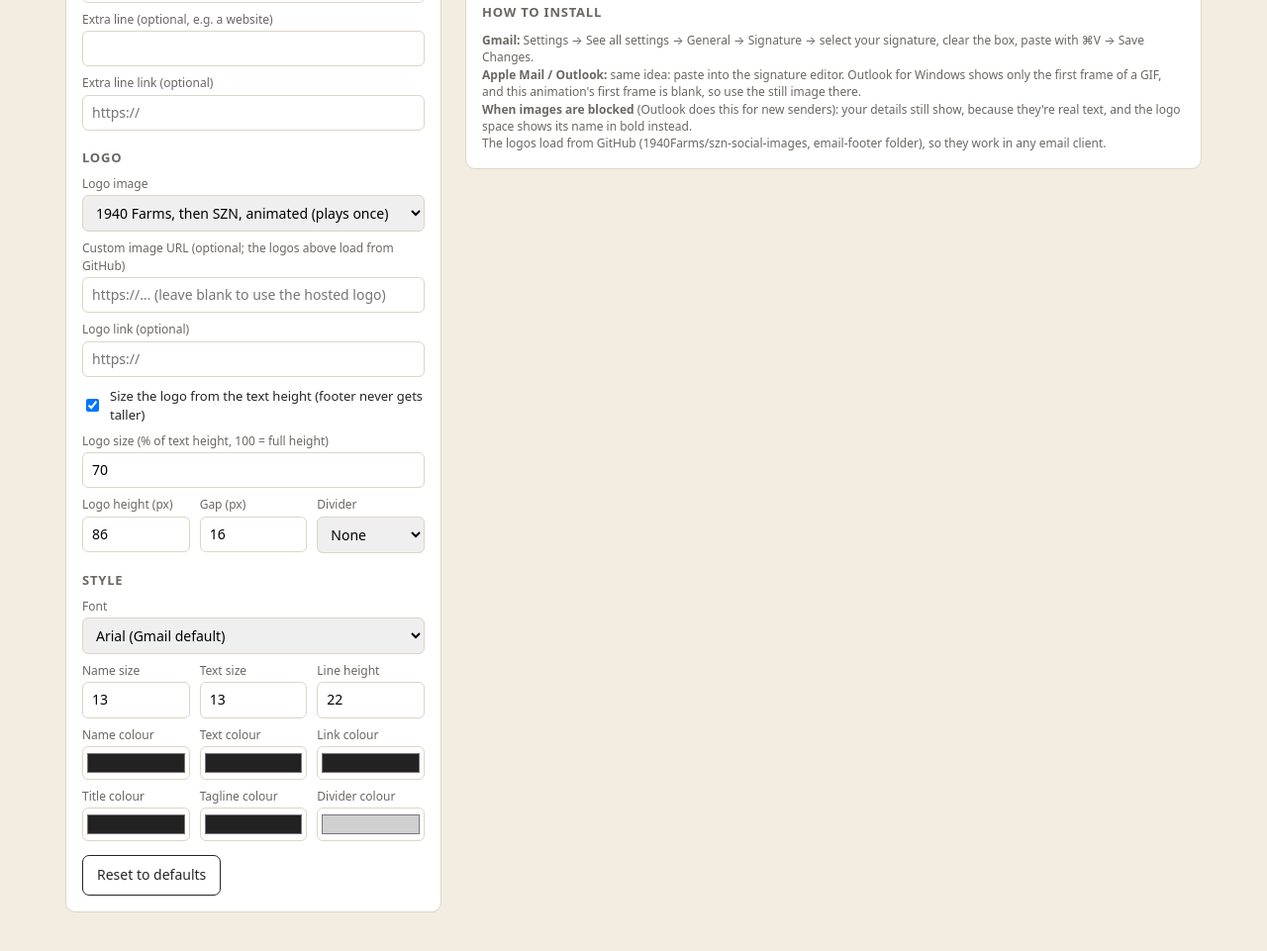
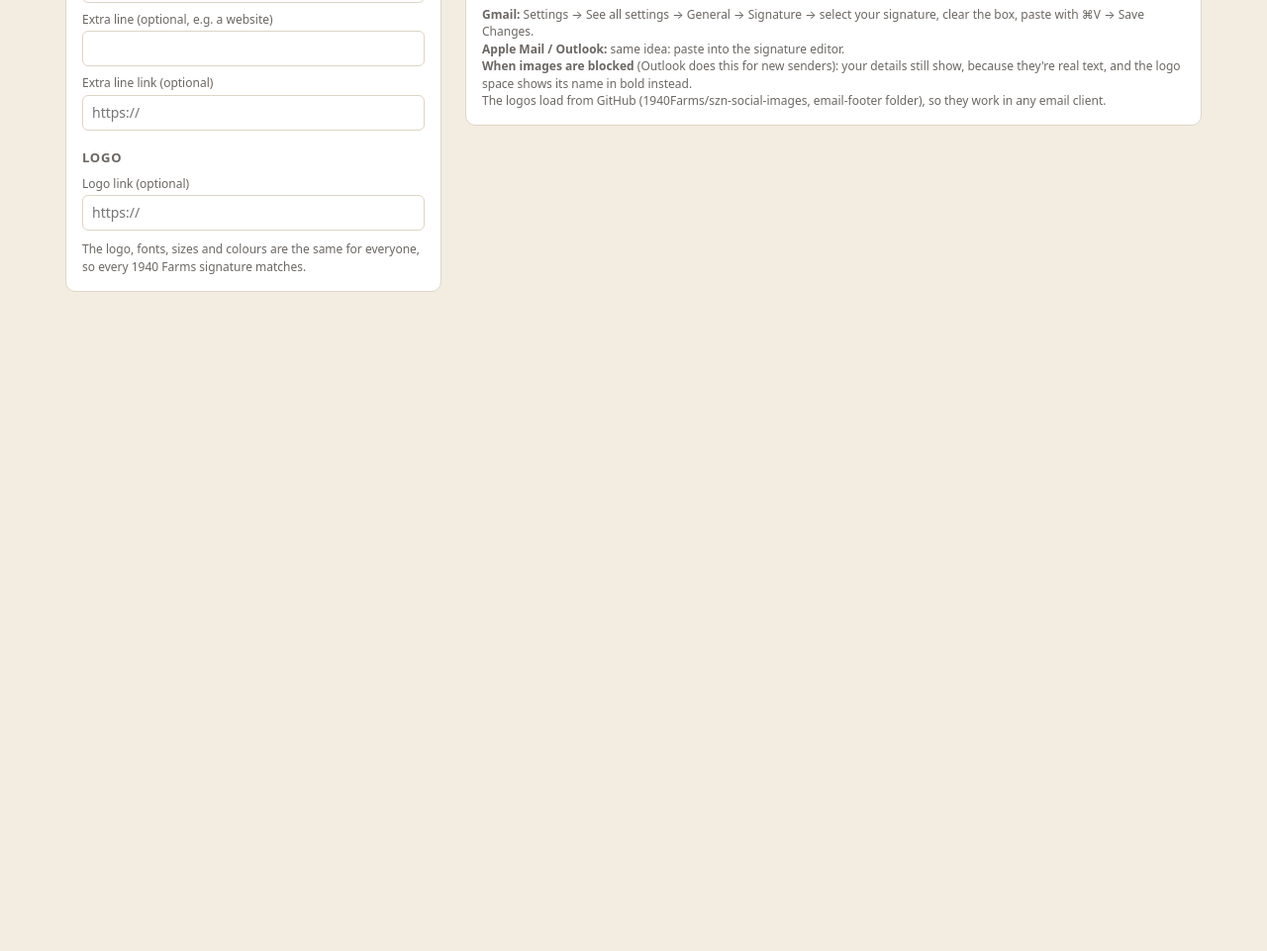
Before and after one commit to 1940Farms/1940-farms-email-footer, a plain HTML site: page szn/index.html in a window 1280 px wide. Shown: the part 607-1568 px from the top of the page at 99% size. After the commit the page ends 950 px from the top, so only its background shows below. Drawn offline with Linux system fonts and the light colour scheme.

Commit message:
Standard look: no style/logo controls, tighter lines, grey name, dark blue email link

```diff
--- a/szn/index.html
+++ b/szn/index.html
@@ -50,48 +50,8 @@
   <label>Extra line link (optional)</label><input type="url" data-k="extraUrl" placeholder="https://">
 
   <h2>Logo</h2>
-  <label>Logo image</label>
-  <select data-k="logoFile">
-      <option value="1940 + SZN Footer/1940 + SZN Logos - Email (on white, plays once).gif">1940 Farms, then SZN, animated (plays once)</option>
-      <option value="1940 + SZN Footer/1940 + SZN Logos - Email (still).png">1940 Farms + SZN, still image (best for Outlook)</option>
-  </select>
-  <label>Custom image URL (optional; the logos above load from GitHub)</label>
-  <input type="url" data-k="logoUrl" placeholder="https://… (leave blank to use the hosted logo)">
   <label>Logo link (optional)</label><input type="url" data-k="logoLink" placeholder="https://">
-  <label class="check"><input type="checkbox" data-k="fitLogo"> Size the logo from the text height (footer never gets taller)</label>
-  <label>Logo size (% of text height, 100 = full height)</label><input type="number" data-k="logoScale" min="30" max="100" step="5">
-  <div class="three">
-    <div><label>Logo height (px)</label><input type="number" data-k="logoH" min="40" max="200"></div>
-    <div><label>Gap (px)</label><input type="number" data-k="gap" min="0" max="60"></div>
-    <div><label>Divider</label><select data-k="divider"><option value="none">None</option><option value="line">Thin line</option></select></div>
-  </div>
-
-  <h2>Style</h2>
-  <label>Font</label>
-  <select data-k="font">
-    <option value="Arial, Helvetica, sans-serif">Arial (Gmail default)</option>
-    <option value="Helvetica, Arial, sans-serif">Helvetica</option>
-    <option value="Verdana, Geneva, sans-serif">Verdana</option>
-    <option value="Georgia, 'Times New Roman', serif">Georgia</option>
-    <option value="Tahoma, Geneva, sans-serif">Tahoma</option>
-    <option value="'Trebuchet MS', Arial, sans-serif">Trebuchet</option>
-  </select>
-  <div class="three">
-    <div><label>Name size</label><input type="number" data-k="nameSize" min="9" max="24"></div>
-    <div><label>Text size</label><input type="number" data-k="textSize" min="9" max="20"></div>
-    <div><label>Line height</label><input type="number" data-k="lineH" min="12" max="32"></div>
-  </div>
-  <div class="three">
-    <div><label>Name colour</label><input type="color" data-k="nameColor"></div>
-    <div><label>Text colour</label><input type="color" data-k="textColor"></div>
-    <div><label>Link colour</label><input type="color" data-k="linkColor"></div>
-  </div>
-  <div class="three">
-    <div><label>Title colour</label><input type="color" data-k="titleColor"></div>
-    <div><label>Tagline colour</label><input type="color" data-k="tagColor"></div>
-    <div><label>Divider colour</label><input type="color" data-k="divColor"></div>
-  </div>
-  <div class="btns"><button class="ghost" id="reset">Reset to defaults</button></div>
+  <div class="note">The logo, fonts, sizes and colours are the same for everyone, so every 1940 Farms signature matches.</div>
 </section>
 
 <section>
@@ -113,7 +73,7 @@
     <h2>How to install</h2>
     <div class="note">
       <b>Gmail:</b> Settings → See all settings → General → Signature → select your signature, clear the box, paste with ⌘V → Save Changes.<br>
-      <b>Apple Mail / Outlook:</b> same idea: paste into the signature editor. Outlook for Windows shows only the first frame of a GIF, and this animation's first frame is blank, so use the still image there.<br>
+      <b>Apple Mail / Outlook:</b> same idea: paste into the signature editor.<br>
       <b>When images are blocked</b> (Outlook does this for new senders): your details still show, because they're real text, and the logo space shows its name in bold instead.<br>
       The logos load from GitHub (1940Farms/szn-social-images, email-footer folder), so they work in any email client.
     </div>
@@ -137,31 +97,27 @@ const DEFAULTS = {
   fitLogo: true, logoScale: 70, logoH: 86, gap: 16, divider: "none",
   font: "Arial, Helvetica, sans-serif",
   // every line the same size and colour; only the name is bold
-  nameSize: 13, textSize: 13, lineH: 22,
-  nameColor: "#222222", titleColor: "#222222", textColor: "#222222",
-  linkColor: "#222222", tagColor: "#222222", divColor: "#d0d0d0",
+  // tighter lines; name bold in 75% grey; email a dark-blue underlined link; everything else one colour
+  nameSize: 13, textSize: 13, lineH: 18,
+  nameColor: "#404040", titleColor: "#222222", textColor: "#222222",
+  linkColor: "#0b3d91", tagColor: "#222222", divColor: "#d0d0d0",
   styleVersion: 2
 };
-// Settings saved before the matching-text update keep their details but take the new style.
-const STYLE_KEYS = ["font", "nameSize", "textSize", "lineH", "nameColor", "titleColor", "textColor", "linkColor", "tagColor"];
+// The look is standard for everyone: saved settings only ever restore the details people typed.
+const LOCKED_KEYS = ["font", "nameSize", "textSize", "lineH", "nameColor", "titleColor", "textColor", "linkColor", "tagColor",
+                     "divColor", "fitLogo", "logoScale", "logoH", "gap", "divider", "logoUrl", "logoFile", "styleVersion"];
 function loadSaved(raw) {
   const s = JSON.parse(raw || "{}");
-  if (s.styleVersion !== DEFAULTS.styleVersion) { STYLE_KEYS.forEach(k => delete s[k]); delete s.styleVersion; }
+  LOCKED_KEYS.forEach(k => delete s[k]);
   return s;
 }
 const isCombo = (file) => file.startsWith("1940 + SZN");
 const logoRatio = () => isCombo(S.logoFile) ? 628 / 172 : 520 / 240;   // width / height of the logo files
 // Shown in place of the logo when an email app blocks images (Outlook does for new senders)
 const logoAlt = () => isCombo(S.logoFile) ? "1940 Farms | SZN Spice Company" : "1940 Farms";
-const KEY = "1940-email-footer-shared-v1";          // your details: shared by both footer pages
-const LOGO_KEY = KEY + ":logo:szn";              // logo choice: one per page
-const PAGE_LOGOS = [...document.querySelectorAll('[data-k="logoFile"] option')].map(o => o.value);
+const KEY = "1940-email-footer-shared-v1";   // details shared by both pages
 let S;
-try {
-  S = Object.assign({}, DEFAULTS, loadSaved(localStorage.getItem(KEY)));
-  const saved = JSON.parse(localStorage.getItem(LOGO_KEY) || "{}").logoFile;
-  S.logoFile = PAGE_LOGOS.includes(saved) ? saved : DEFAULTS.logoFile;
-} catch (e) { S = { ...DEFAULTS }; }
+try { S = Object.assign({}, DEFAULTS, loadSaved(localStorage.getItem(KEY))); } catch (e) { S = { ...DEFAULTS }; }
 
 const esc = s => String(s).replace(/&/g,"&amp;").replace(/</g,"&lt;").replace(/>/g,"&gt;").replace(/"/g,"&quot;");
 const fields = [...document.querySelectorAll("[data-k]")];
@@ -169,7 +125,7 @@ const fields = [...document.querySelectorAll("[data-k]")];
 function load() {
   fields.forEach(f => { const v = S[f.dataset.k]; if (f.type === "checkbox") f.checked = !!v; else f.value = v; });
 }
-function save() { try { const { logoFile, ...details } = S; localStorage.setItem(KEY, JSON.stringify(details)); localStorage.setItem(LOGO_KEY, JSON.stringify({ logoFile })); } catch (e) {} }
+function save() { try { localStorage.setItem(KEY, JSON.stringify(S)); } catch (e) {} }
 
 const HOSTED = "https://raw.githubusercontent.com/1940Farms/szn-social-images/main/email-footer/";
 const HOSTED_FILES = {
@@ -200,13 +156,13 @@ function checkHosted(file) {
 function build(logoH, forExport) {
   const f = S.font, lh = S.lineH + "px";
   const line = (txt, color, size, extra = "") => txt ? `<div style="margin:0;padding:0;font-family:${f};font-size:${size}px;line-height:${lh};color:${color};${extra}">${txt}</div>` : "";
-  const mail = S.email ? `<a href="mailto:${esc(S.email)}" style="color:${S.linkColor};text-decoration:none;">${esc(S.email)}</a>` : "";
+  const mail = S.email ? `<a href="mailto:${esc(S.email)}" style="color:${S.linkColor};text-decoration:underline;">${esc(S.email)}</a>` : "";
   // With a cell number:  "Cell: … | email"  then  "Toll Free: …".   Without:  "Toll Free: … | email".
   const cell = S.cell && S.cell.trim() ? `Cell: ${esc(S.cell.trim())}` : "";
   const toll = S.phone && S.phone.trim() ? `Toll Free: ${esc(S.phone.trim())}` : "";
   const contact = cell ? [cell, mail].filter(Boolean).join(" | ") : [toll, mail].filter(Boolean).join(" | ");
   const contact2 = cell ? toll : "";
-  const extra = S.extra ? (S.extraUrl ? `<a href="${esc(S.extraUrl)}" style="color:${S.linkColor};text-decoration:none;">${esc(S.extra)}</a>` : esc(S.extra)) : "";
+  const extra = S.extra ? (S.extraUrl ? `<a href="${esc(S.extraUrl)}" style="color:${S.linkColor};text-decoration:underline;">${esc(S.extra)}</a>` : esc(S.extra)) : "";
   const w = Math.round(logoH * logoRatio());
   const fallback = !forExport && !S.logoUrl.trim() ? ` onerror="this.onerror=null;this.src='${encodeURI(S.logoFile)}'"` : "";
   // the font styles only show when images are blocked: the alt text then reads as a tidy brand line
@@ -248,9 +204,8 @@ function textHeight() {
 
 function render() {
   const tH = textHeight();
-  const scale = Math.min(100, Math.max(20, Number(S.logoScale) || 70));
-  const logoH = S.fitLogo ? Math.round(tH * scale / 100) : Number(S.logoH);
-  if (S.fitLogo) document.querySelector('[data-k="logoH"]').value = logoH;
+  // one standard logo height for everyone (86px), never taller than the text beside it
+  const logoH = Math.min(86, tH);
   document.getElementById("sig").innerHTML = build(logoH, false);
   document.getElementById("code").value = build(logoH, true);
   setTimeout(() => {
@@ -277,11 +232,8 @@ function render() {
 fields.forEach(f => f.addEventListener("input", () => {
   const k = f.dataset.k;
   S[k] = f.type === "checkbox" ? f.checked : (f.type === "number" ? Number(f.value) : f.value);
-  if (k === "logoH") { S.fitLogo = false; document.querySelector('[data-k="fitLogo"]').checked = false; }
-  if (k === "logoScale") { S.fitLogo = true; document.querySelector('[data-k="fitLogo"]').checked = true; }
   render();
 }));
-document.getElementById("reset").onclick = () => { S = { ...DEFAULTS }; load(); render(); toast("Reset"); };
 document.getElementById("darkBg").onchange = e => document.getElementById("stage").classList.toggle("dark", e.target.checked);
 
 function toast(t) { const el = document.getElementById("toast"); el.textContent = t; el.style.opacity = 1; setTimeout(() => el.style.opacity = 0, 1600); }
```
